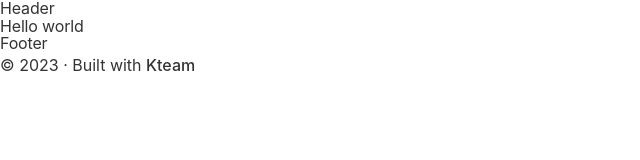
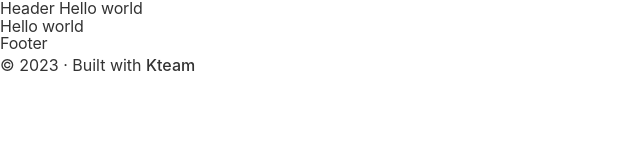
Before and after one commit to khanh2407/kteamblog, a Gatsby site: page / in a window 1280 px wide. Shown: the whole page, without its empty margins (0-640 px from the left). Built offline with nearby package versions, Linux system fonts and the light colour scheme; Gatsby itself is replaced by a stand-in of ours.

Commit message:
features/header-text

```diff
--- a/src/components/header.js
+++ b/src/components/header.js
@@ -5,7 +5,7 @@
   <header
     className=""
   >
-   <h1 className="">Header</h1>
+   <h1 className="">Header Hello world</h1>
   </header>
 )
 
```
